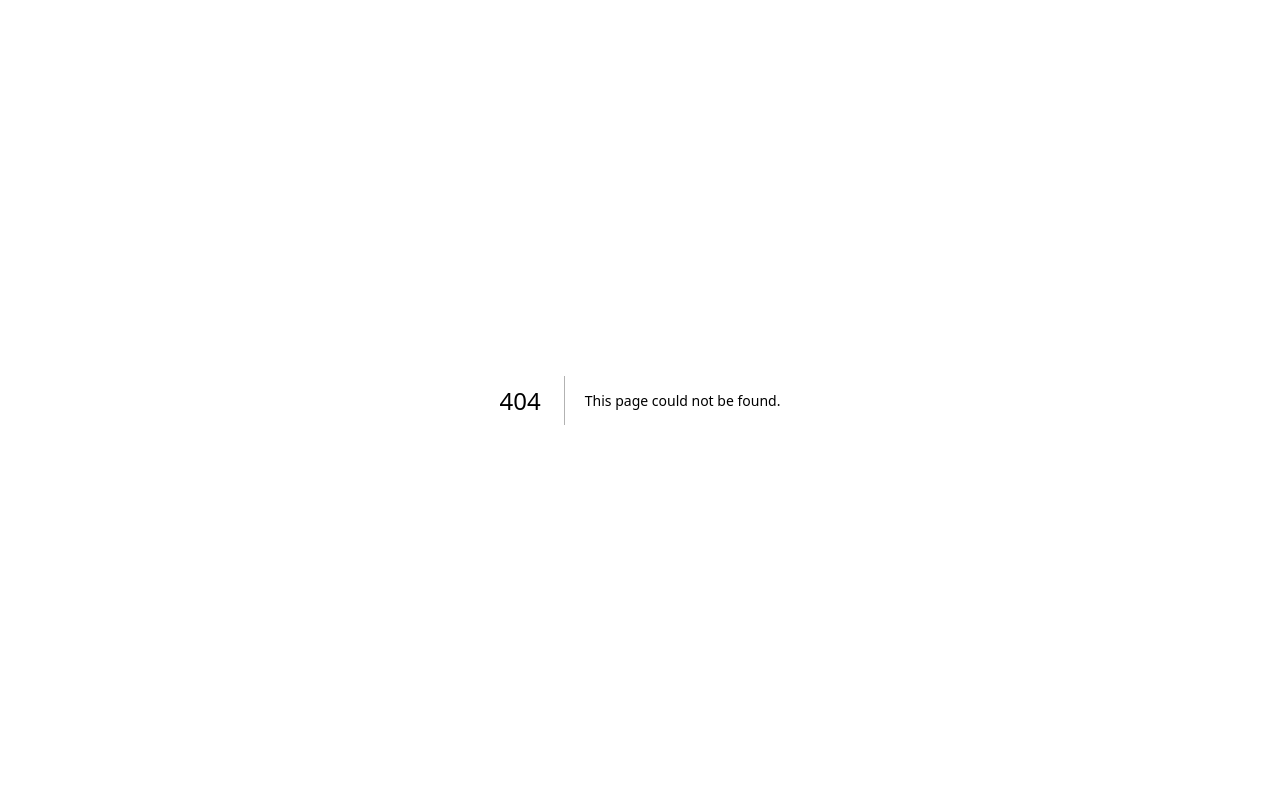
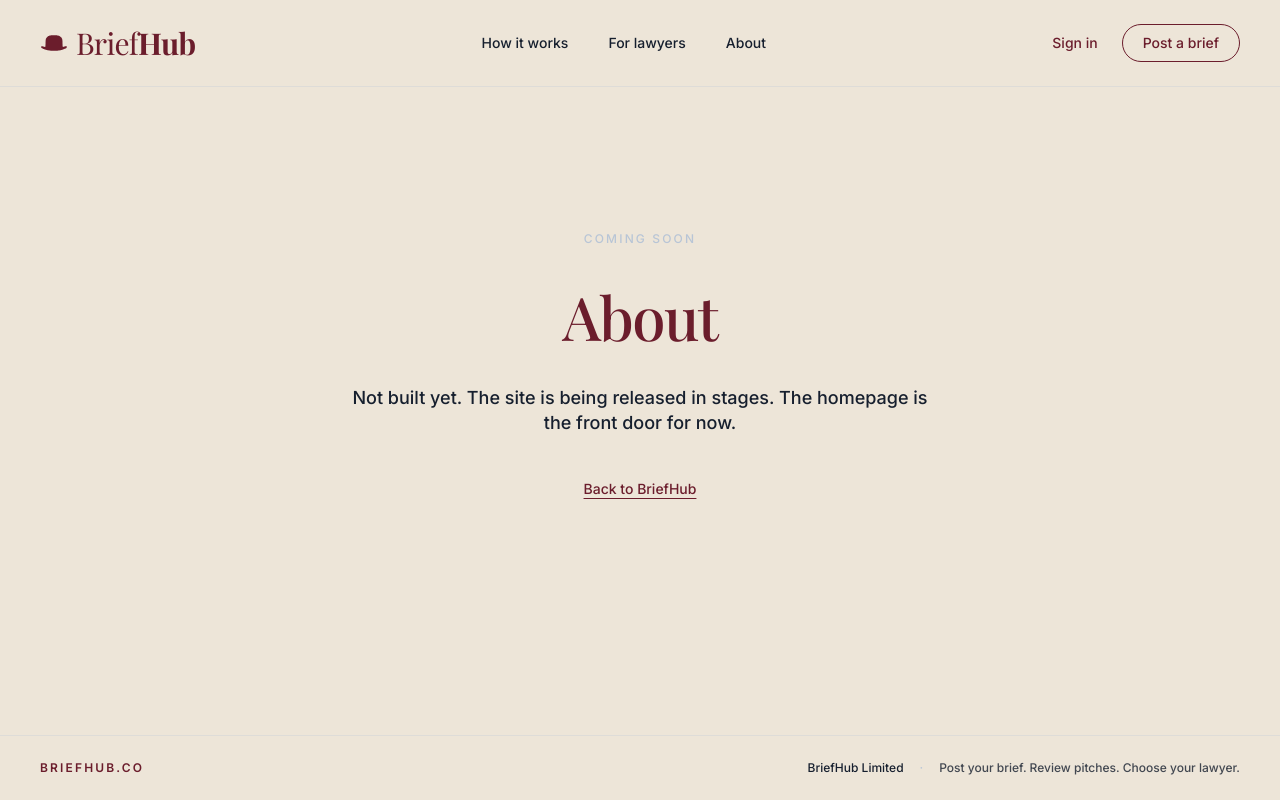
Before and after one commit to Peterls75/briefhub-web, a Next.js app: page /about in a window 1280 px wide. Before the commit this address had no page. Built offline with nearby package versions, Linux system fonts and the light colour scheme.

Commit message:
feat: add Coming soon placeholders for unbuilt routes
- /how-it-works, /for-lawyers, /about, /sign-in, /start
- Shared ComingSoon component reuses SiteNav and SiteFooter
- Custom 404 (not-found.tsx) uses the same component

These placeholders are replaced as later phases land.

```diff
--- /dev/null
+++ b/src/app/about/page.tsx
@@ -0,0 +1,5 @@
+import { ComingSoon } from "@/components/ComingSoon";
+
+export default function Page() {
+  return <ComingSoon title="About" />;
+}
--- /dev/null
+++ b/src/app/for-lawyers/page.tsx
@@ -0,0 +1,5 @@
+import { ComingSoon } from "@/components/ComingSoon";
+
+export default function Page() {
+  return <ComingSoon title="For lawyers" />;
+}
--- /dev/null
+++ b/src/app/how-it-works/page.tsx
@@ -0,0 +1,5 @@
+import { ComingSoon } from "@/components/ComingSoon";
+
+export default function Page() {
+  return <ComingSoon title="How it works" />;
+}
--- /dev/null
+++ b/src/app/not-found.tsx
@@ -0,0 +1,5 @@
+import { ComingSoon } from "@/components/ComingSoon";
+
+export default function NotFound() {
+  return <ComingSoon title="Not here" eyebrow="404" />;
+}
--- /dev/null
+++ b/src/app/sign-in/page.tsx
@@ -0,0 +1,5 @@
+import { ComingSoon } from "@/components/ComingSoon";
+
+export default function Page() {
+  return <ComingSoon title="Sign in" />;
+}
--- /dev/null
+++ b/src/app/start/page.tsx
@@ -0,0 +1,5 @@
+import { ComingSoon } from "@/components/ComingSoon";
+
+export default function Page() {
+  return <ComingSoon title="Start your brief" />;
+}
--- /dev/null
+++ b/src/components/ComingSoon.tsx
@@ -0,0 +1,38 @@
+import Link from "next/link";
+import { SiteNav } from "./SiteNav";
+import { SiteFooter } from "./SiteFooter";
+import { Eyebrow } from "./Eyebrow";
+
+export function ComingSoon({
+  title,
+  eyebrow = "Coming soon",
+}: {
+  title: string;
+  eyebrow?: string;
+}) {
+  return (
+    <>
+      <SiteNav />
+      <main className="flex-1 px-6 md:px-10 py-24 md:py-36 text-center">
+        <div className="mx-auto max-w-xl">
+          <Eyebrow words={[eyebrow]} />
+          <h1 className="mt-8 font-display text-accent text-5xl md:text-6xl leading-tight tracking-tight">
+            {title}
+          </h1>
+          <p className="mt-8 text-base md:text-lg text-ink font-medium leading-snug">
+            Not built yet. The site is being released in stages. The homepage is the front door for now.
+          </p>
+          <div className="mt-10">
+            <Link
+              href="/"
+              className="text-sm font-medium text-accent underline underline-offset-4 hover:no-underline"
+            >
+              Back to BriefHub
+            </Link>
+          </div>
+        </div>
+      </main>
+      <SiteFooter />
+    </>
+  );
+}
```
